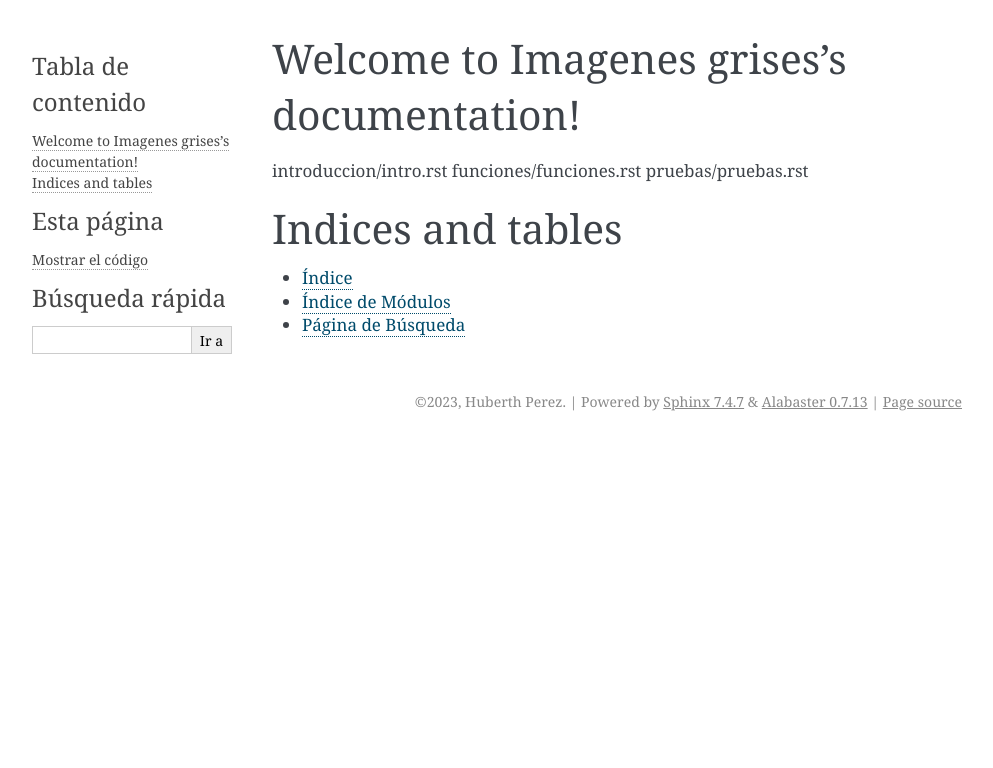
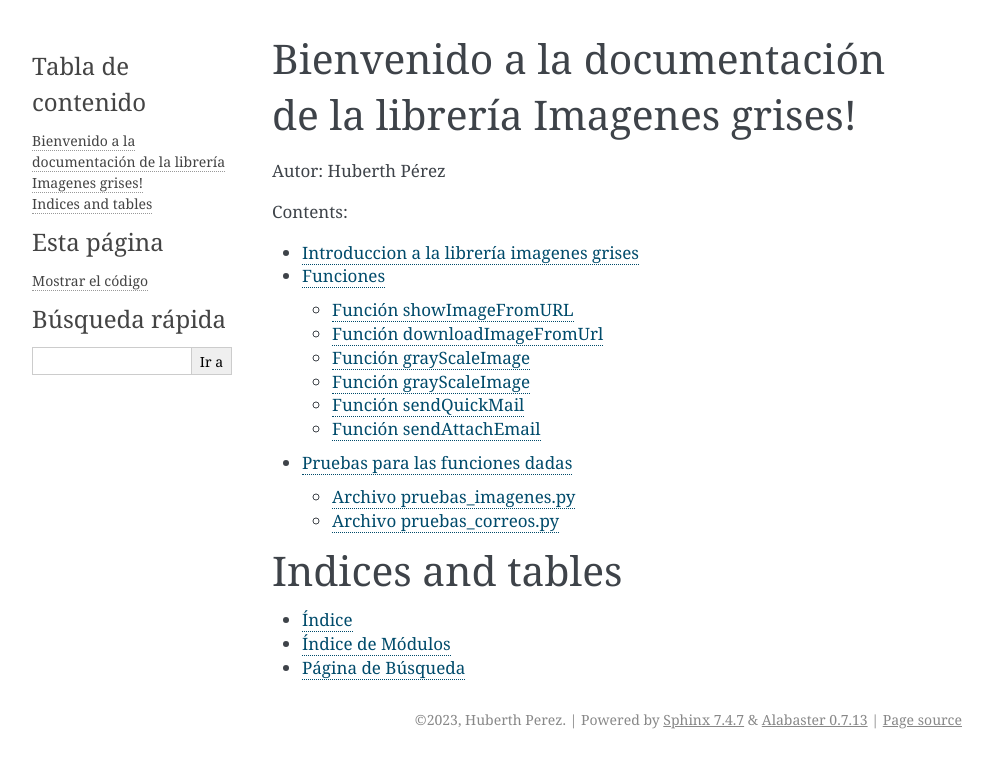
Before and after one commit to huberth16/PF_HPV, a Sphinx documentation site: the page built from docs/index.rst, in a window 1280 px wide. Shown: the top 768 px of the page, without its empty margins (148-1141 px from the left). Built offline with Sphinx 7.4.7, drawn with Linux system fonts in a browser that asks for light colours.

Commit message:
documentacion terminada

```diff
--- a/docs/index.rst
+++ b/docs/index.rst
@@ -3,16 +3,17 @@
    You can adapt this file completely to your liking, but it should at least
    contain the root `toctree` directive.
 
-Welcome to Imagenes grises's documentation!
-===========================================
+Bienvenido a la documentación de la librería Imagenes grises!
+=============================================================
+Autor: Huberth Pérez
 
 .. toctree::
    :maxdepth: 2
    :caption: Contents:
 
-introduccion/intro.rst
-funciones/funciones.rst
-pruebas/pruebas.rst
+   introduccion/intro.rst
+   funciones/funciones.rst
+   pruebas/pruebas.rst
 
 Indices and tables
 ==================
```
Also changed, not shown: 15 other files.
